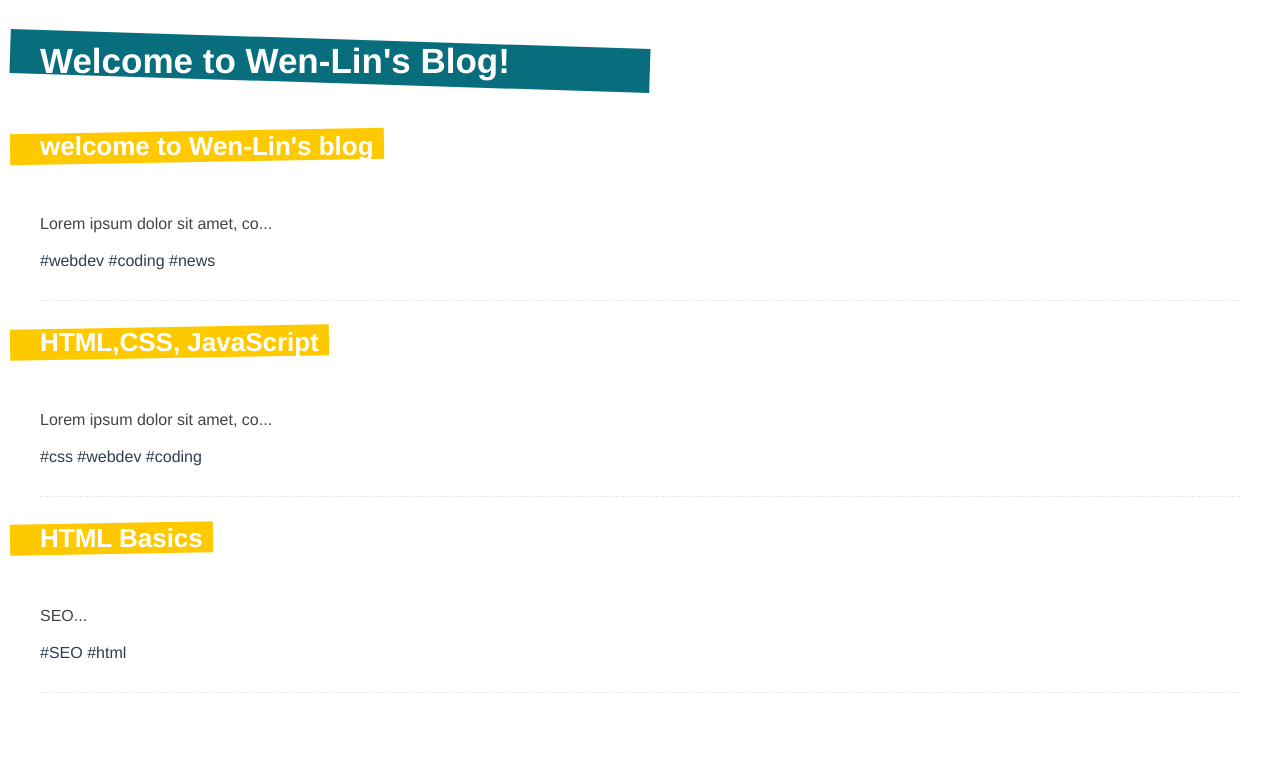
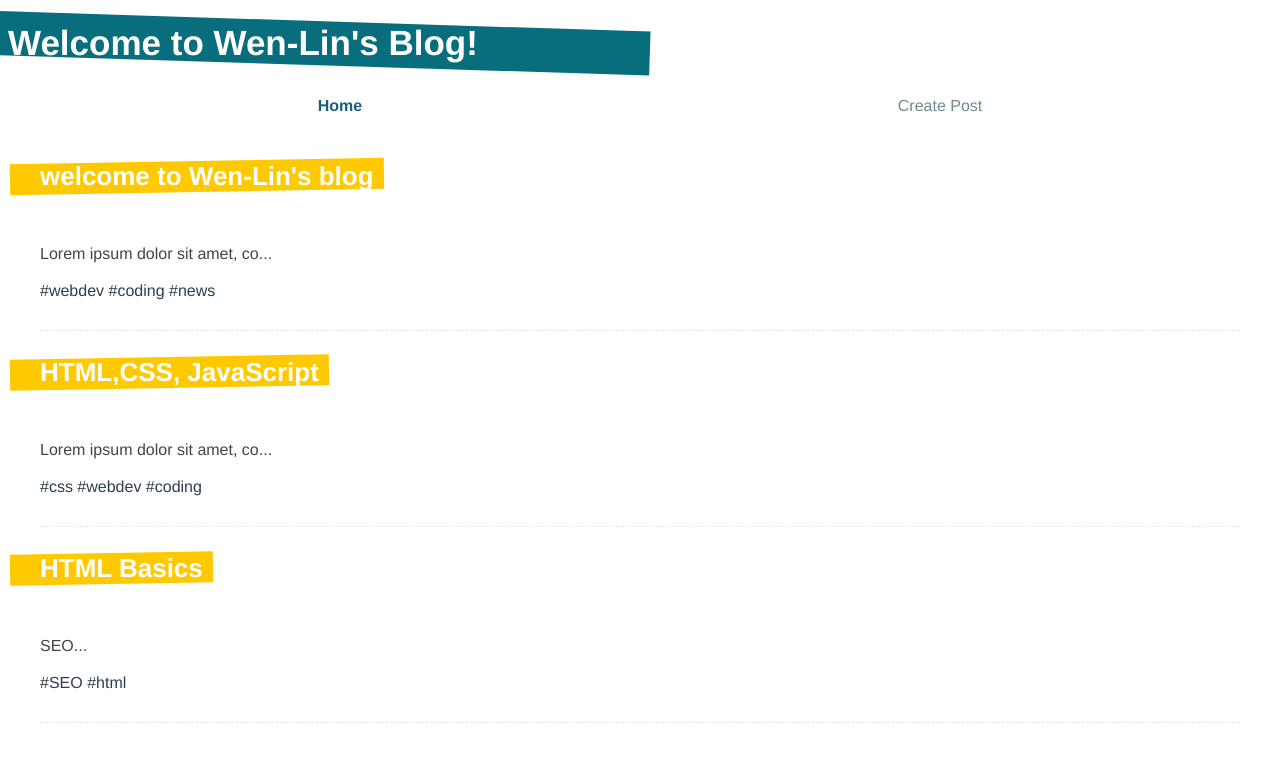
Before and after one commit to wenlinlee-82gogolee/my-blog, a Vue app: page / in a window 1280 px wide. Shown: the top 762 px of the page. Built offline with nearby package versions, Linux system fonts and the light colour scheme; data requests are answered from the project's data file.

Commit message:
add navbar

```diff
--- a/src/App.vue
+++ b/src/App.vue
@@ -1,6 +1,15 @@
 <template>
+  <Navbar />
   <router-view />
 </template>
+
+<script>
+import Navbar from './components/Navbar.vue';
+
+export default {
+  components: { Navbar },
+};
+</script>
 
 <style>
 #app {
--- /dev/null
+++ b/src/components/Navbar.vue
@@ -0,0 +1,53 @@
+<template>
+  <header>
+    <h1>Welcome to Wen-Lin's Blog!</h1>
+    <nav>
+      <router-link :to="{ name: 'home' }">Home</router-link>
+      <router-link :to="{ name: 'create' }">Create Post</router-link>
+    </nav>
+  </header>
+</template>
+
+<script>
+export default {};
+</script>
+
+<style scoped>
+h1 {
+  color: #fff;
+  font-size: 35px;
+  position: relative;
+}
+h1::before {
+  content: '';
+  display: block;
+  position: absolute;
+  width: 50%;
+  height: 110%;
+  background-color: #086e7d;
+  z-index: -1;
+  padding-right: 40px;
+  left: -30px;
+  bottom: -2px;
+  transform: rotateZ(1.8deg);
+}
+
+nav {
+  display: flex;
+  justify-content: space-around;
+  align-items: center;
+  max-width: 1200px;
+  margin: 0 auto;
+  padding: 10px;
+}
+
+nav a {
+  color: #6c8b8f;
+  text-decoration: none;
+  margin-left: 20px;
+}
+nav a.router-link-active {
+  color: #1a5f7a;
+  font-weight: bold;
+}
+</style>
--- a/src/views/HomeView.vue
+++ b/src/views/HomeView.vue
@@ -1,6 +1,5 @@
 <template>
   <div class="home">
-    <h1>Welcome to Wen-Lin's Blog!</h1>
     <div v-if="error">{{ error }}</div>
     <div v-if="posts.length">
       <PostList :posts="posts" />
@@ -28,24 +27,6 @@ export default {
 };
 </script>
 <style scoped>
-h1 {
-  color: #fff;
-  font-size: 35px;
-  position: relative;
-}
-h1::before {
-  content: '';
-  display: block;
-  position: absolute;
-  width: 50%;
-  height: 110%;
-  background-color: #086e7d;
-  z-index: -1;
-  padding-right: 40px;
-  left: -30px;
-  bottom: -2px;
-  transform: rotateZ(1.8deg);
-}
 .home {
   max-width: 1200px;
   margin: 0 auto;
```
